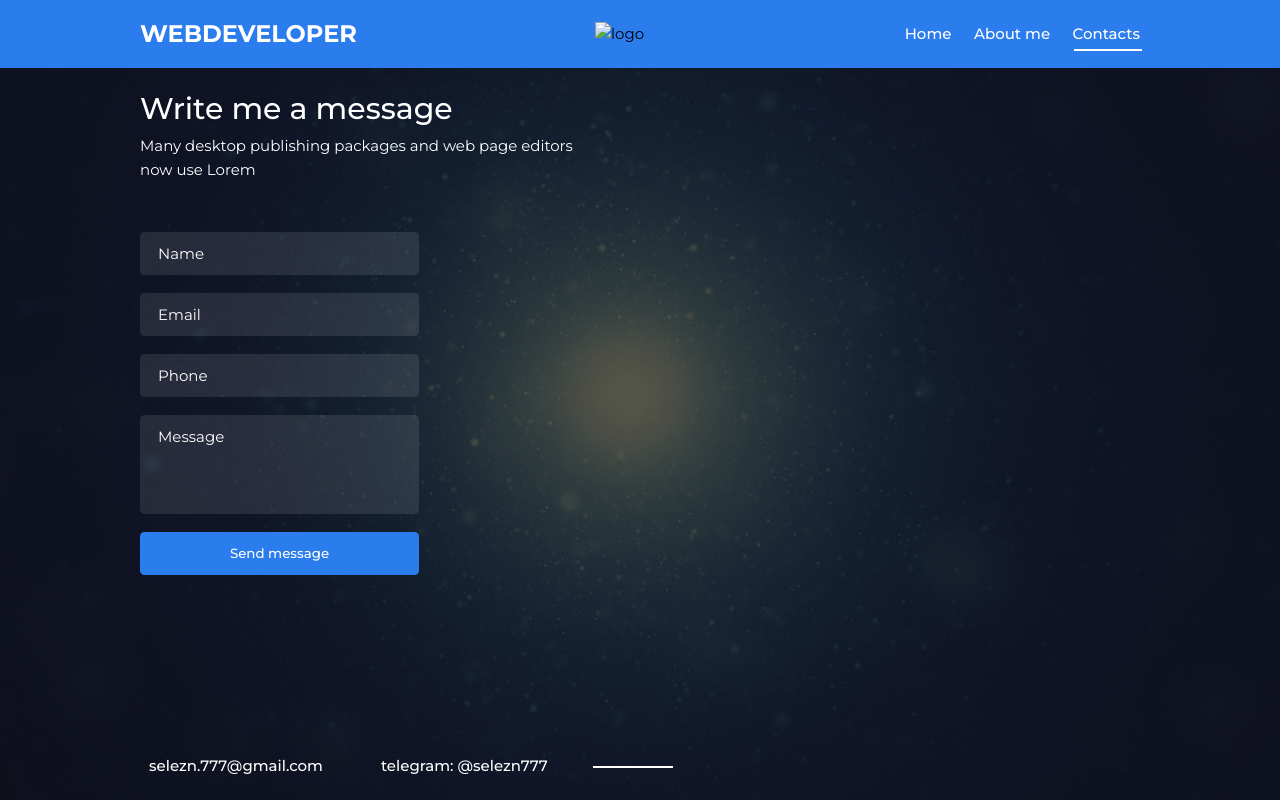
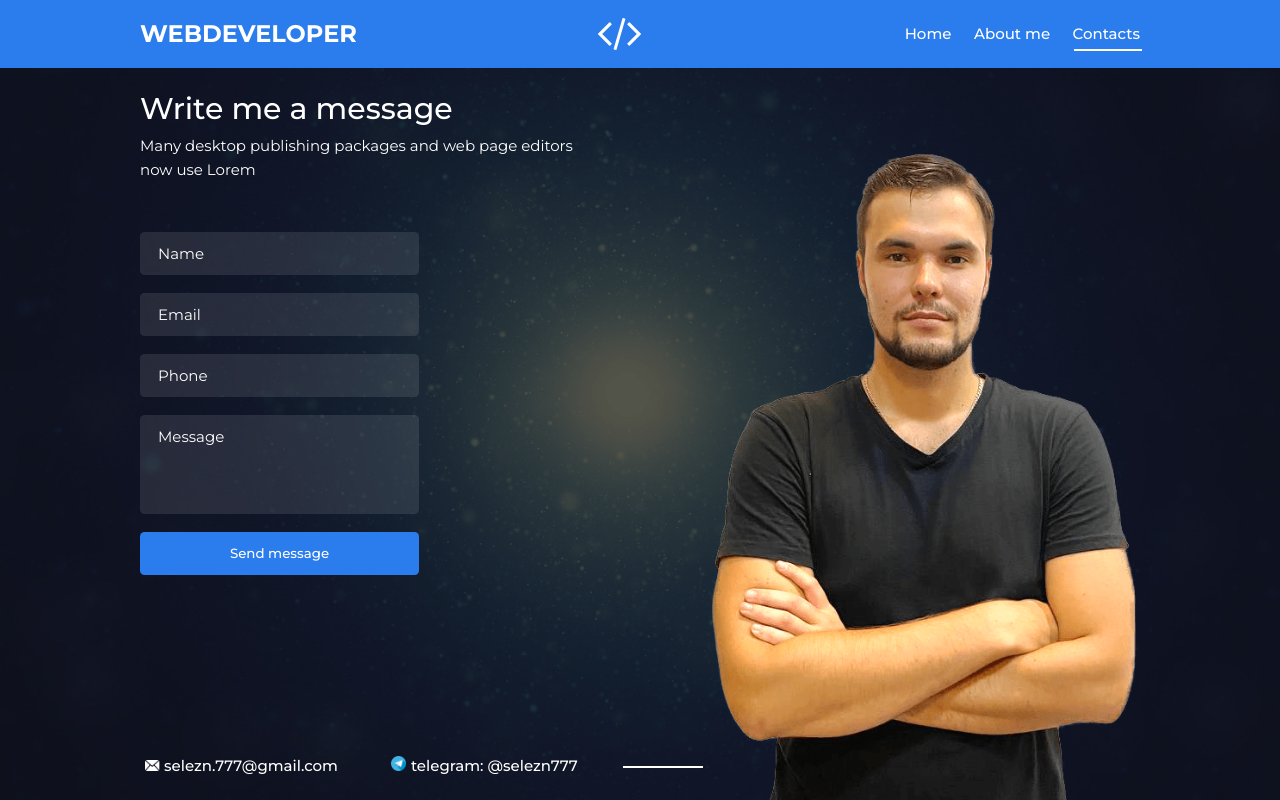
Before and after one commit to selezn777/aboutme, a plain HTML site: page contacts.html in a window 1280 px wide. Drawn offline with Linux system fonts and the light colour scheme; files that its build step writes are made by us from their sources; files whose address does not match are found by name.

Commit message:
Aboutme__1.3
changes for the correct work of git hub pades

```diff
--- a/contacts.html
+++ b/contacts.html
@@ -5,9 +5,9 @@
     <meta charset="UTF-8">
     <meta name="viewport" content="width=device-width, initial-scale=1">
     <title>Personal-folio</title>
-    <link rel="stylesheet" href="/css/style.css">
-    <link type="image/x-icon" href="img/%D0%A3%D0%B2%D0%B5%D0%BB%D0%B8%D1%87%D0%B5%D0%BD%D0%BD%D0%BE%D0%B5%20%D0%BB%D0%BE%D0%B3%D0%BE.ico" rel="shortcut icon">
-    <link type="Image/x-icon" href="img/%D0%A3%D0%B2%D0%B5%D0%BB%D0%B8%D1%87%D0%B5%D0%BD%D0%BD%D0%BE%D0%B5%20%D0%BB%D0%BE%D0%B3%D0%BE.ico" rel="icon">
+    <link rel="stylesheet" href="style.css">
+    <link type="image/x-icon" href="%D0%A3%D0%B2%D0%B5%D0%BB%D0%B8%D1%87%D0%B5%D0%BD%D0%BD%D0%BE%D0%B5%20%D0%BB%D0%BE%D0%B3%D0%BE.ico" rel="shortcut icon">
+    <link type="Image/x-icon" href="%D0%A3%D0%B2%D0%B5%D0%BB%D0%B8%D1%87%D0%B5%D0%BD%D0%BD%D0%BE%D0%B5%20%D0%BB%D0%BE%D0%B3%D0%BE.ico" rel="icon">
     <meta name="keywords" content="layout, professional, Viktor Seleznev">
     <meta name="description" content="My name Viktor Seleznev and I'm Web Developer...">
     <link rel="preconnect" href="https://fonts.googleapis.com">
@@ -22,7 +22,7 @@
                 <div class="container">
                     <div class="header__inner">
                         <div class="header__brand"> WEBDEVELOPER </div>
-                        <div class="header__logo"> <img src="img/code.svg" alt="logo"> </div>
+                        <div class="header__logo"> <img src="code.svg" alt="logo"> </div>
                         <div class="header__nav"> <a href="index.html" class="header__nav-link">Home</a> <a href="aboutme.html" class="header__nav-link">About me</a> <a href="contacts.html" class="header__nav-link active">Contacts</a> </div>
                     </div>
                 </div>
@@ -57,9 +57,9 @@
         <footer class="footer">
             <div class="container">
                 <div class="cotacts">
-                 <a href="mailto:selezn.777@gmail.com"><img class="footer__png" src="img/mail-black-envelope-symbol.png" alt="">selezn.777@gmail.com</a>  <a class="after" href="https://t.me/selezn777"><img class="footer__png" src="img/tg.png" alt="">telegram: @selezn777</a> </div>
+                 <a href="mailto:selezn.777@gmail.com"><img class="footer__png" src="mail-black-envelope-symbol.png" alt="">selezn.777@gmail.com</a>  <a class="after" href="https://t.me/selezn777"><img class="footer__png" src="tg.png" alt="">telegram: @selezn777</a> </div>
             </div>
-        </footer> <img class="author" src="img/MyPhotoPxl.png" alt=""> </div>
+        </footer> <img class="author" src="MyPhotoPxl.png" alt=""> </div>
     <!-- /.page -->
 </body>
 
```
